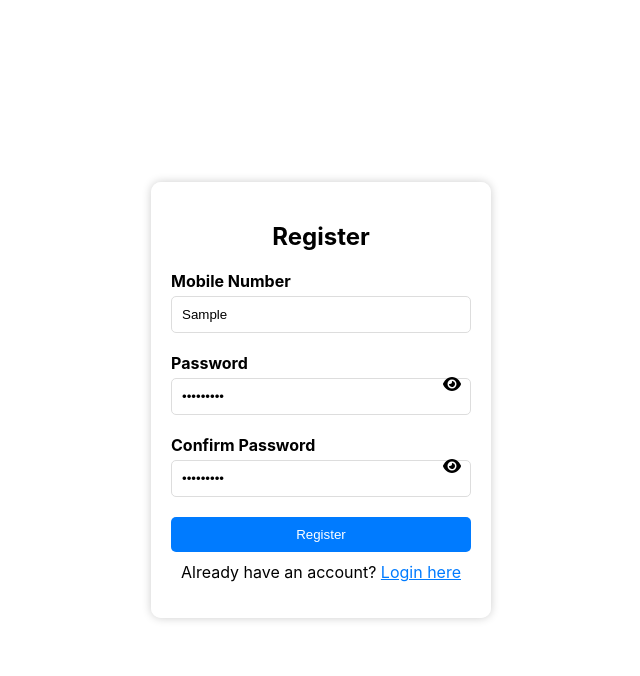
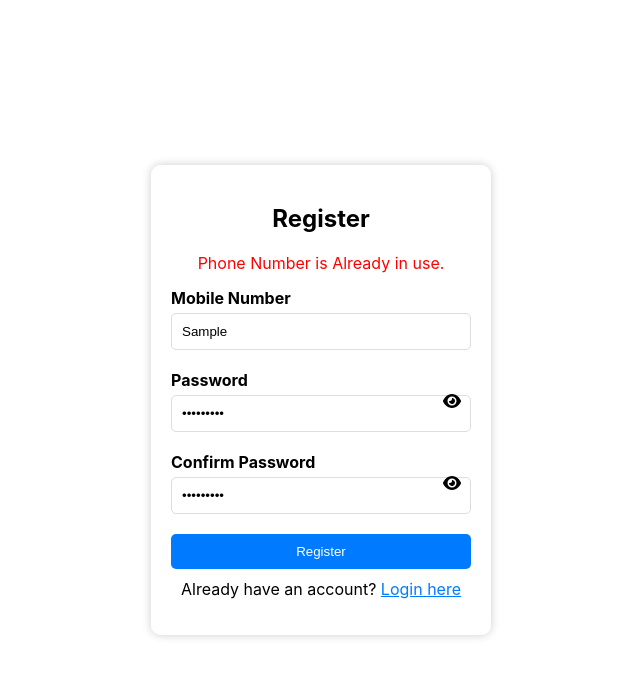
Before and after one commit to 148shalini/my-frontend, a React (Create React App) app: page /register in a window 1280 px wide. Both pictures are taken after typing "Sample", "Sample123", "Sample123" into the empty fields and a click on the button "Register". Shown: the top 676 px of the page, without its empty margins (319-959 px from the left). Built offline with nearby package versions, Linux system fonts and the light colour scheme; no server answers.

Commit message:
Rehistration page update (error handling)

```diff
--- a/src/components/Register.css
+++ b/src/components/Register.css
@@ -51,6 +51,12 @@
   transform: translateY(-50%);
   cursor: pointer;
 }
+.error-message {
+  color: red;
+  text-align: center;
+  margin-bottom: 15px;
+}
+
 
 button {
   width: 100%;
--- a/src/components/Register.js
+++ b/src/components/Register.js
@@ -1,7 +1,7 @@
 import { faEye, faEyeSlash } from '@fortawesome/free-solid-svg-icons';
 import { FontAwesomeIcon } from '@fortawesome/react-fontawesome';
 import React, { useState } from 'react';
-import { useNavigate } from 'react-router-dom'; // Import useNavigate
+import { useNavigate } from 'react-router-dom';
 import API from '../Api';
 import './Register.css';
 
@@ -11,21 +11,27 @@ const Register = () => {
   const [confirmPassword, setConfirmPassword] = useState('');
   const [showPassword, setShowPassword] = useState(false);
   const [showConfirmPassword, setShowConfirmPassword] = useState(false);
-  const navigate = useNavigate(); // Initialize useNavigate
+  const [errorMessage, setErrorMessage] = useState('');
+  const navigate = useNavigate();
 
   const handleSubmit = async (e) => {
     e.preventDefault();
+    setErrorMessage('');
+
     if (password !== confirmPassword) {
-      alert('Passwords do not match');
+      setErrorMessage('Passwords do not match');
       return;
     }
+
     try {
       await API.post('/register/', { phone_number, password });
-      alert('Registration successful! Redirecting to login page.');
-      navigate('/login'); // Redirect to login page after successful registration
+      navigate('/login');
     } catch (error) {
-      console.error('Registration failed', error);
-      alert('Registration failed. Please try again.');
+      if (error.response && error.response.data && error.response.data.detail) {
+        setErrorMessage(error.response.data.detail);
+      } else {
+        setErrorMessage('Phone Number is Already in use.');
+      }
     }
   };
 
@@ -33,6 +39,7 @@ const Register = () => {
     <div className="register-container">
       <form className="register-form" onSubmit={handleSubmit}>
         <h2>Register</h2>
+        {errorMessage && <div className="error-message">{errorMessage}</div>}
         <div className="input-group">
           <label htmlFor="phone_number">Mobile Number</label>
           <input
```
